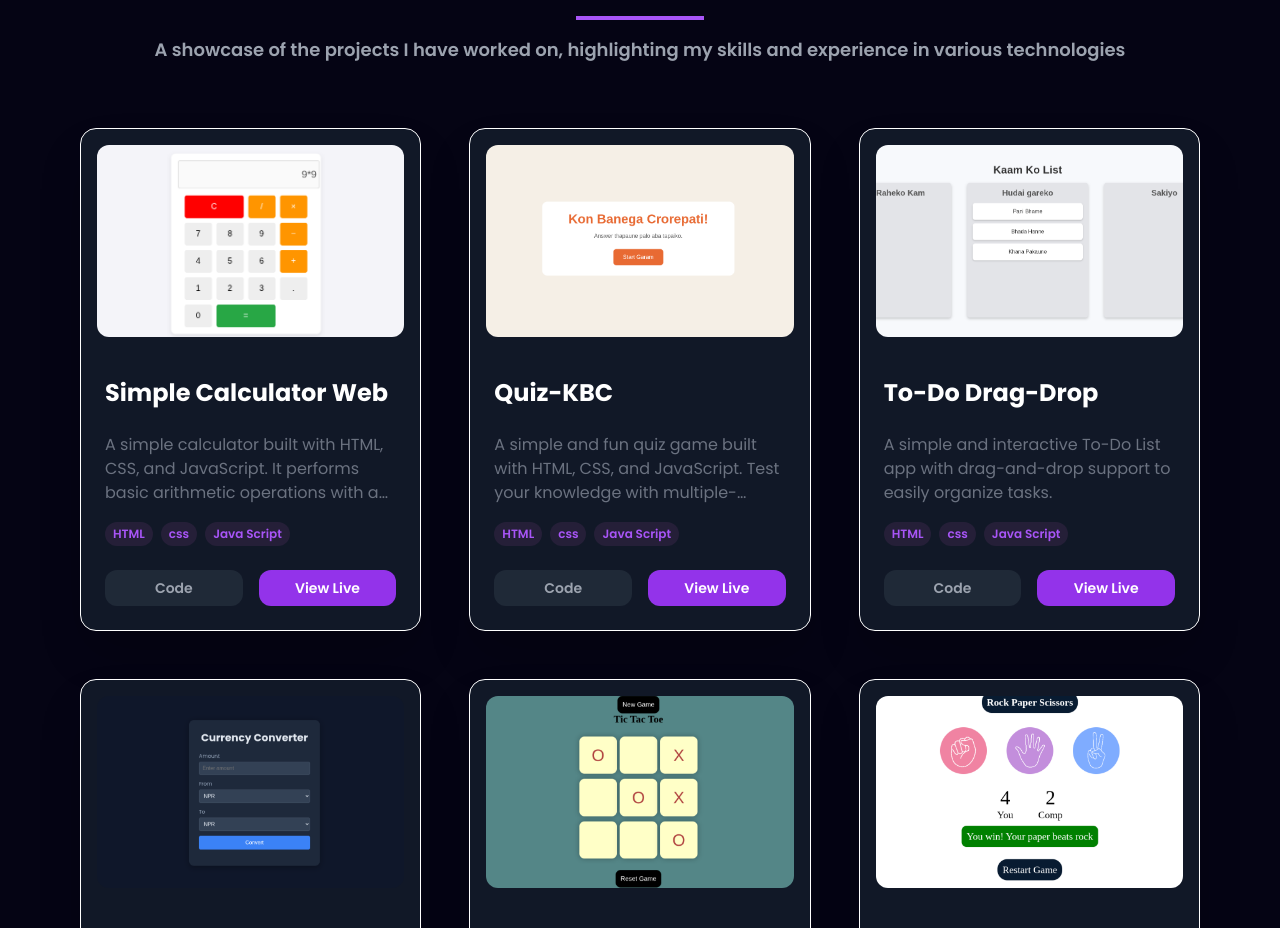
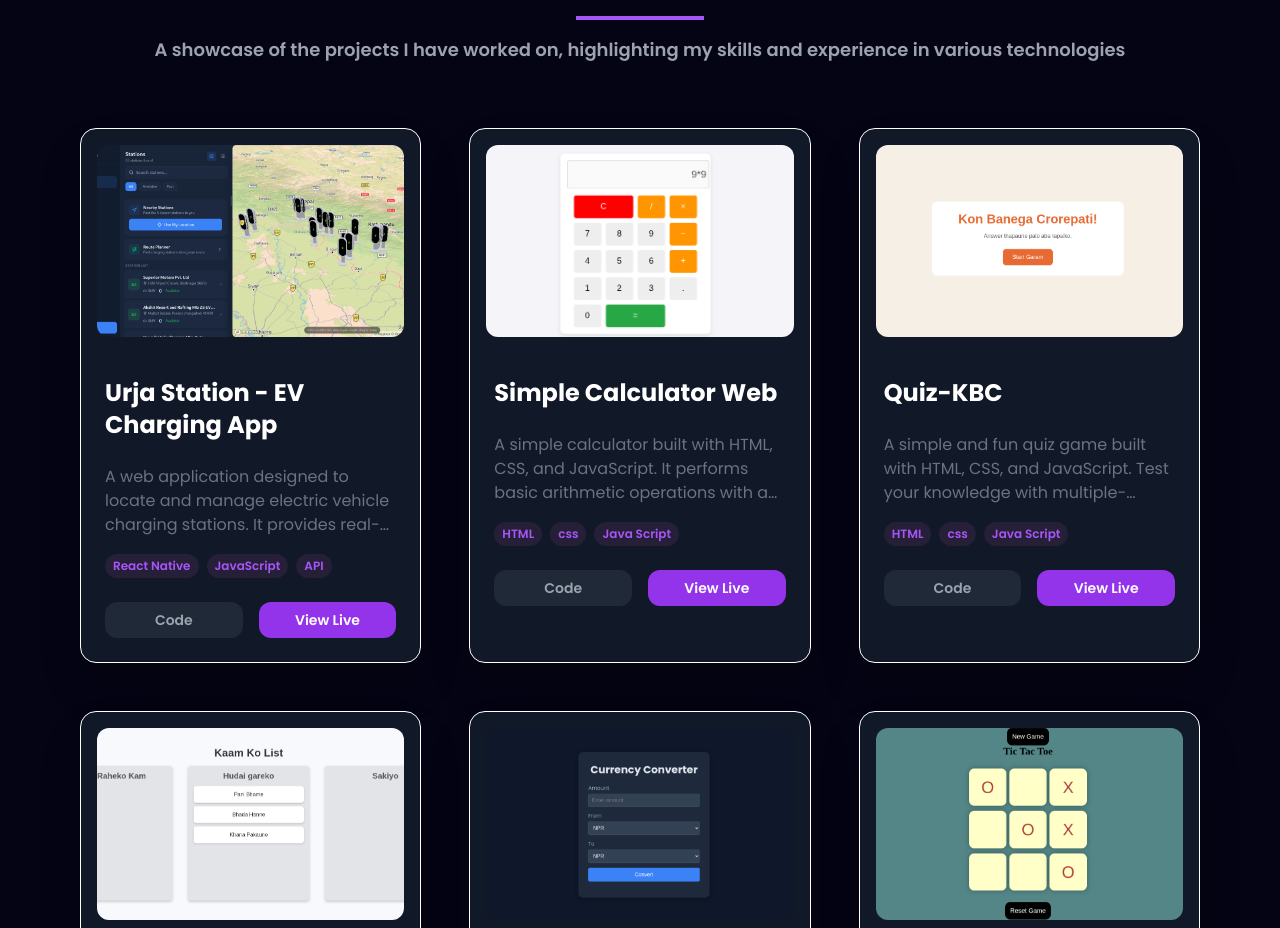
Before and after one commit to SJ-Slasher/portfolio, a React (Vite) app: page / in a window 1280 px wide. Shown: the part 3060-3988 px from the top of the page. Built offline with nearby package versions, Linux system fonts and the light colour scheme.

Commit message:
initial commit

```diff
--- a/src/constants.js
+++ b/src/constants.js
@@ -49,6 +49,7 @@ import tiktaktoe from "./assets/project_logo/Tiktaktoe.png";
 import rockpaperscissor from "./assets/project_logo/Rockpaperscissors.png";
 import diceroller from "./assets/project_logo/Diceroller.png";
 import snakegame from "./assets/project_logo/Snakegame.png";
+import urjastation from "./assets/project_logo/Urjastation.png";
 
 //Achievements Section Logo's
 import ach1 from "./assets/achievements_logo/Hultprize.png";
@@ -205,8 +206,18 @@ export const education = [
 ];
 
 export const projects = [
+    {
+    id: 0,
+    title: "Urja Station - EV Charging App",
+    description:
+      "A web application designed to locate and manage electric vehicle charging stations. It provides real-time information on charging station availability, user reviews, and navigation assistance.",
+    image: urjastation,
+    tags: ["React Native", "JavaScript","API"],
+    github: "https://github.com/SJ-Slasher/protobytes-2.0-team-BugMara",
+    webapp: "https://urjastation.suprimjoshi.com.np/",
+  },
   {
-    id: 0,
+    id: 1,
     title: "Simple Calculator Web",
     description:
       "A simple calculator built with HTML, CSS, and JavaScript. It performs basic arithmetic operations with a clean and easy-to-use interface.",
@@ -216,7 +227,7 @@ export const projects = [
     webapp: "https://calculator.suprimjoshi.com.np/",
   },
   {
-    id: 1,
+    id: 2,
     title: "Quiz-KBC",
     description:
       "A simple and fun quiz game built with HTML, CSS, and JavaScript. Test your knowledge with multiple-choice questions.",
@@ -226,7 +237,7 @@ export const projects = [
     webapp: "https://quizkbc.suprimjoshi.com.np/",
   },
   {
-    id: 2,
+    id: 3,
     title: "To-Do Drag-Drop",
     description:
       "A simple and interactive To-Do List app with drag-and-drop support to easily organize tasks.",
@@ -236,7 +247,7 @@ export const projects = [
     webapp: "https://todo.suprimjoshi.com.np/",
   },
   {
-    id: 3,
+    id: 4,
     title: "Currency Converter API",
     description:
       "A currency converter app that fetches real-time exchange rates using an API, allowing quick and accurate conversions between multiple currencies.",
@@ -246,7 +257,7 @@ export const projects = [
     webapp: "https://currencyconverter.suprimjoshi.com.np/",
   },
   {
-    id: 4,
+    id: 5,
     title: "Tik Tak Toe Game",
     description:
       "A simple Tic-Tac-Toe game built with HTML, CSS, and JavaScript. Play locally with win/draw detection and board reset. Lightweight and responsive.",
@@ -256,7 +267,7 @@ export const projects = [
     webapp: "https://tiktaktoe.suprimjoshi.com.np/",
   },
     {
-    id: 5,
+    id: 6,
     title: "Rock Paper Scissor Game",
     description:
       "A simple and fun Rock Paper Scissors game built using HTML, CSS, and JavaScript. Players can choose between rock, paper, or scissors and compete against the computer.",
@@ -266,7 +277,7 @@ export const projects = [
     webapp: "https://rockpaperscissor.suprimjoshi.com.np/",
   },
     {
-    id: 6,
+    id: 7,
     title: "Random Dice Roller",
     description:
       "A simple dice rolling app built with HTML, CSS, and JavaScript. It generates random dice outcomes with each roll, making it fun and interactive for quick games or practice.",
@@ -276,7 +287,7 @@ export const projects = [
     webapp: "https://diceroller.suprimjoshi.com.np",
   },
    {
-    id: 7,
+    id: 8,
     title: "Snake Game",
     description:
       "A classic Snake Game built with HTML, CSS, and JavaScript. Control the snake to eat food, grow longer, and avoid crashing into walls or yourself. Clean UI with smooth gameplay for a nostalgic experience.",
```
Also changed, not shown: src/assets/project_logo/Urjastation.png (added).
